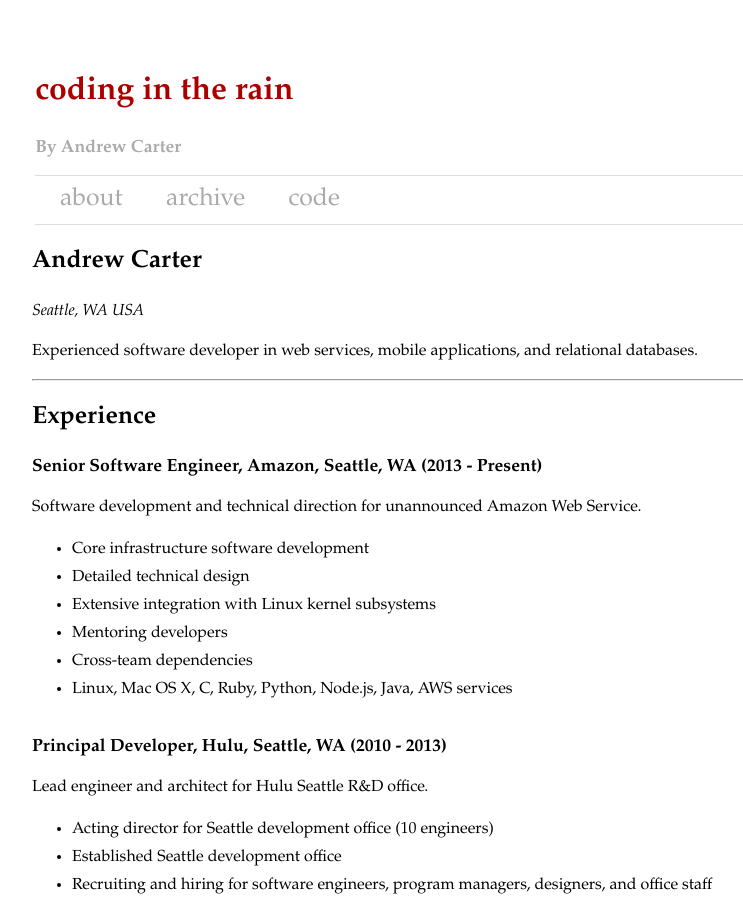
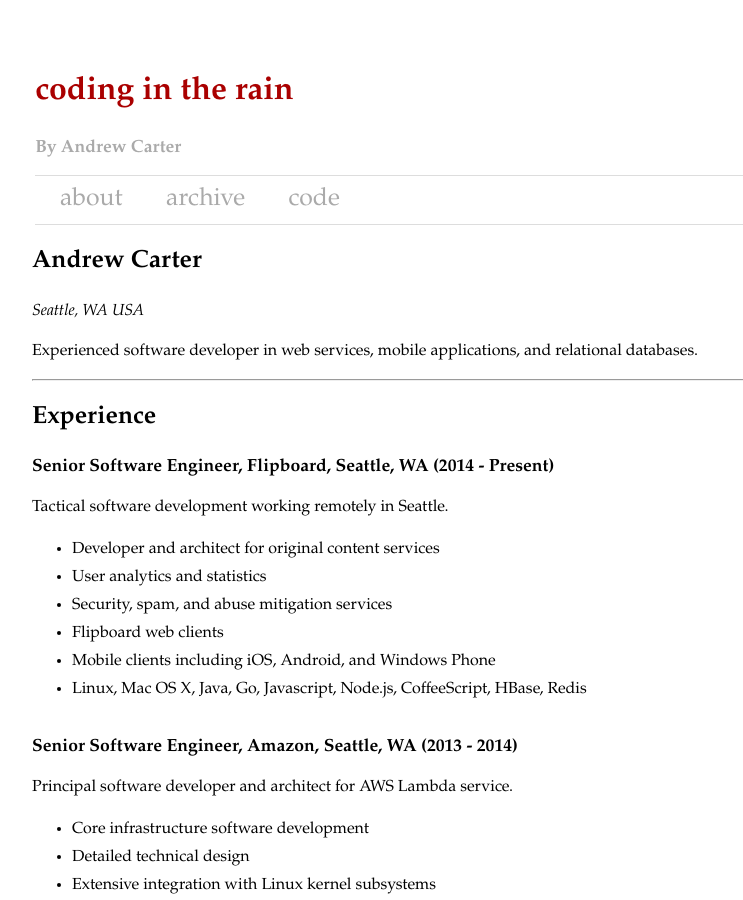
Before and after one commit to ascarter/ascarter.github.io, a Jekyll site: the page built from resume.markdown, in a window 1280 px wide and 900 px high. Shown: the whole window, without its empty margins (248-991 px from the left). Built offline with Jekyll 4.4.1, drawn with Linux system fonts in a browser that asks for light colours; Markdown is read by kramdown in place of the engine named in the settings.

Commit message:
Update resume for Flipboard

```diff
--- a/resume.markdown
+++ b/resume.markdown
@@ -14,10 +14,23 @@ Experienced software developer in web services, mobile applications, and relatio
 Experience
 ==========
 
-Senior Software Engineer, Amazon, Seattle, WA (2013 - Present)
---------------------------------------------------------------
+Senior Software Engineer, Flipboard, Seattle, WA (2014 - Present)
+-----------------------------------------------------------------
 
-Software development and technical direction for unannounced Amazon Web Service.
+Tactical software development working remotely in Seattle.
+
+* Developer and architect for original content services
+* User analytics and statistics
+* Security, spam, and abuse mitigation services
+* Flipboard web clients
+* Mobile clients including iOS, Android, and Windows Phone
+* Linux, Mac OS X, Java, Go, Javascript, Node.js, CoffeeScript, HBase, Redis
+
+
+Senior Software Engineer, Amazon, Seattle, WA (2013 - 2014)
+-----------------------------------------------------------
+
+Principal software developer and architect for AWS Lambda service.
 
 * Core infrastructure software development
 * Detailed technical design
```
Also changed, not shown: _drafts/draft-1.markdown (deleted, +0 -21 lines).
